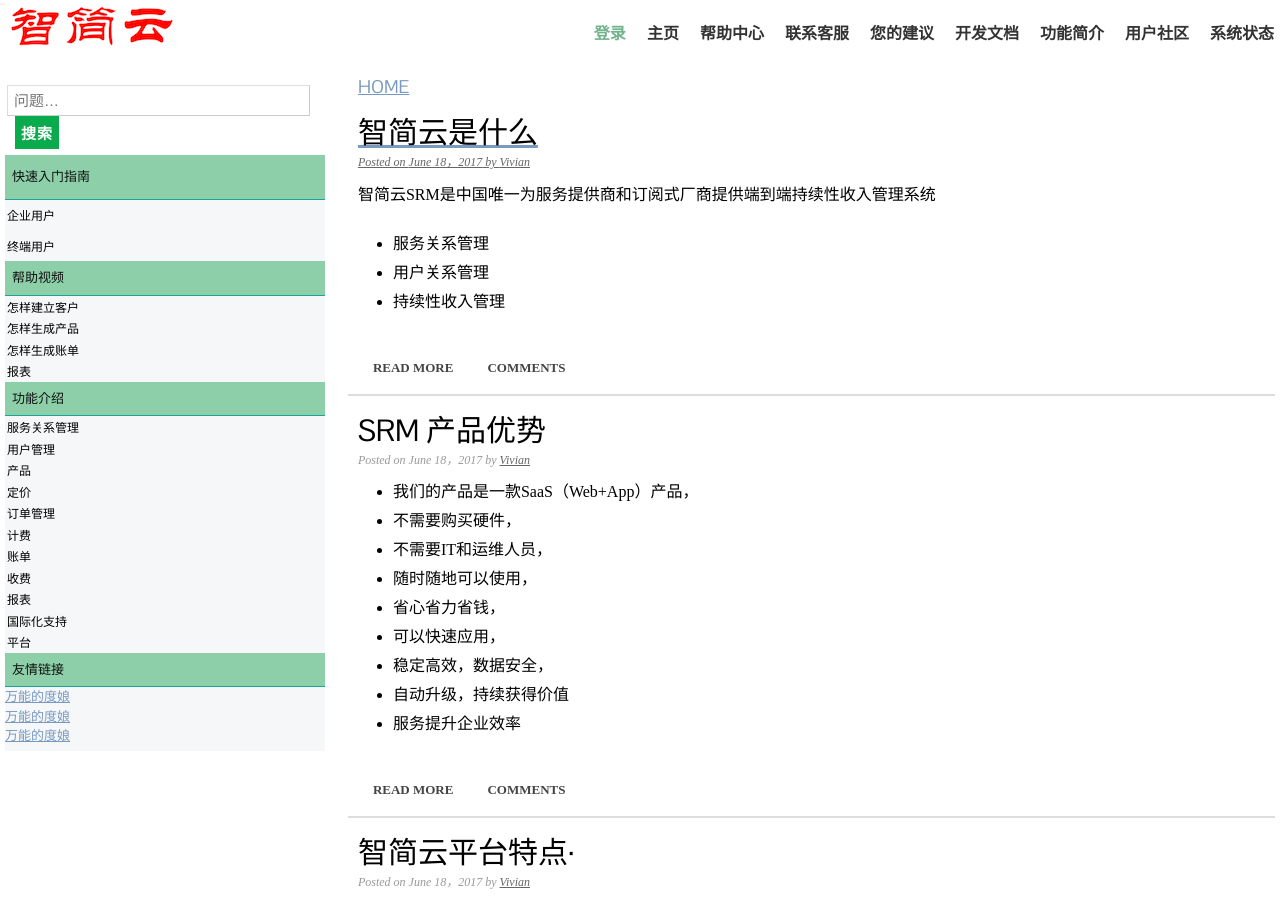
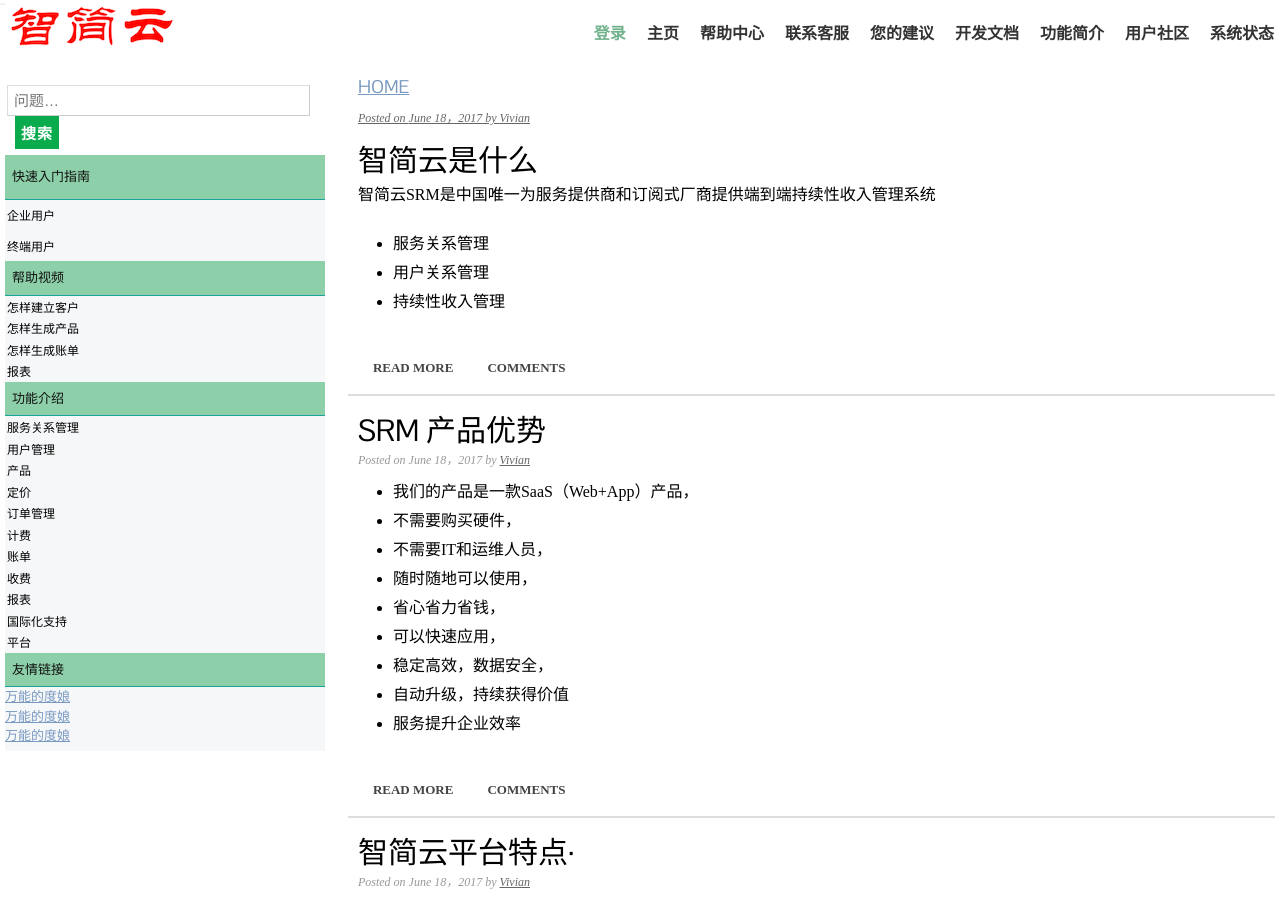
Before and after one commit to dreampivot/slipscloud.github.io, a Jekyll site: the page help/help-index.html, which Jekyll copies as it is, in a window 1280 px wide and 900 px high. Built offline with Jekyll 4.4.1, drawn with Linux system fonts in a browser that asks for light colours.

Commit message:
Update help-index.html

```diff
--- a/help/help-index.html
+++ b/help/help-index.html
@@ -31,8 +31,9 @@
 		<article class="expanded">
   	        <p></p>
 		<h4>Home</h2>
+		<div class="article-info">Posted on <time datetime="2017-06-18">June 18，2017</time> by <a href="#" rel="author">Vivian</a></div>
+
 		<h2>智简云是什么</h2>
-		<div class="article-info">Posted on <time datetime="2017-06-18">June 18，2017</time> by <a href="#" rel="author">Vivian</a></div>
 
                 <p>智简云SRM是中国唯一为服务提供商和订阅式厂商提供端到端持续性收入管理系统</p>
 
```
